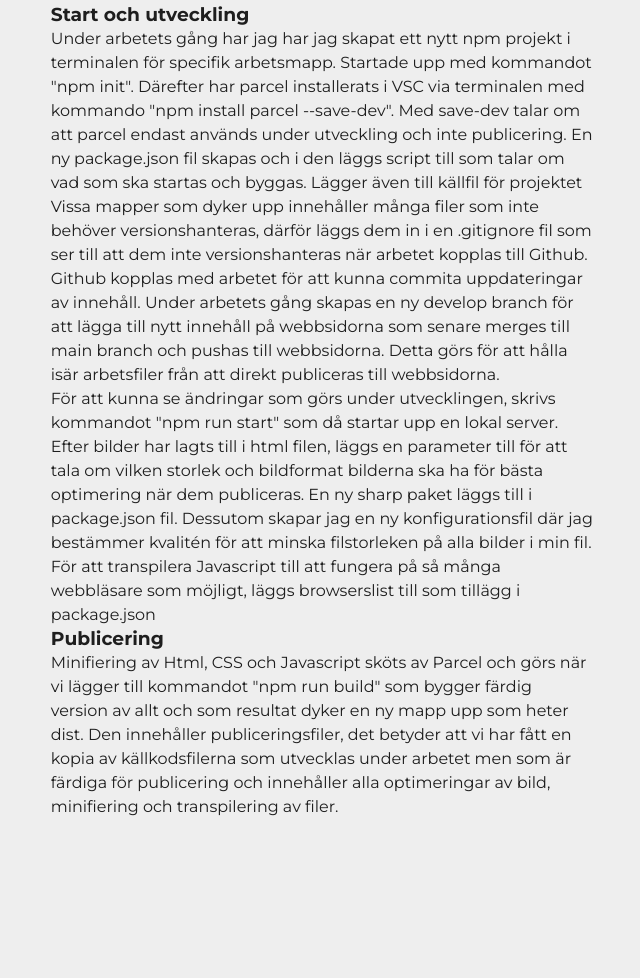
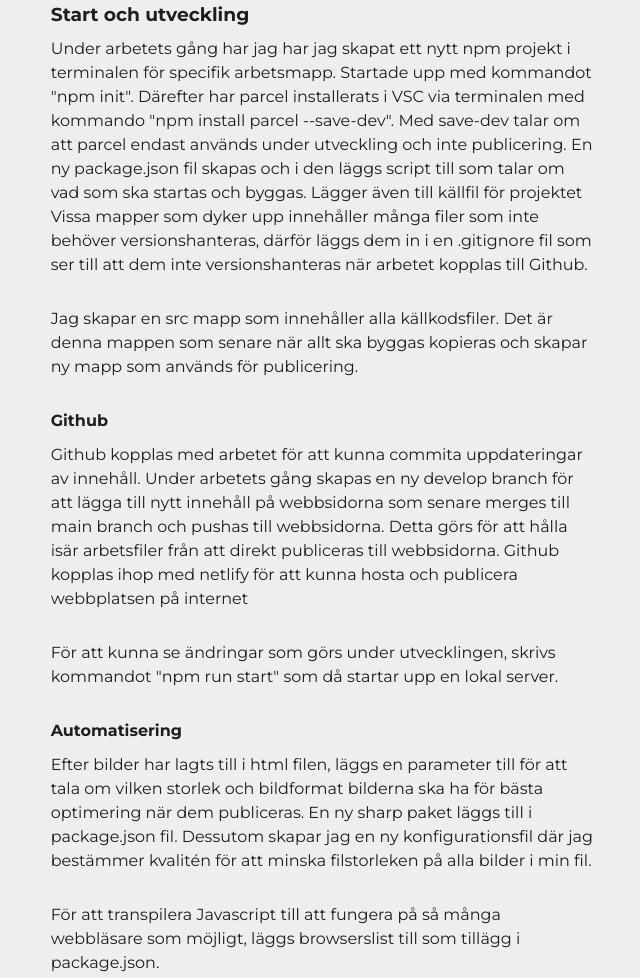
Before and after one commit to Hanin-96/dt211g-moment-1, a website built with Parcel: page src/about.html in a window 1280 px wide. Shown: the part 291-1269 px from the top of the page, without its empty margins (318-958 px from the left). Built offline with nearby package versions, Linux system fonts and the light colour scheme.

Commit message:
ändringar i text del 3 + avstånd mellan textstycken

```diff
--- a/src/about.html
+++ b/src/about.html
@@ -51,20 +51,24 @@
             <h2>Utveckling & publicering</h2>
             <h3>Start och utveckling</h3>
 
-            <p>Under arbetets gång har jag har jag skapat ett nytt npm projekt i terminalen för specifik arbetsmapp. Startade upp med kommandot "npm init". Därefter har parcel installerats i VSC via terminalen med kommando "npm install parcel --save-dev". Med save-dev talar om att parcel endast används under utveckling och inte publicering. En ny package.json fil skapas och i den läggs script till som talar om vad som ska startas och byggas. Lägger även till källfil för projektet Vissa mapper som dyker upp innehåller många filer som inte behöver versionshanteras, därför läggs dem in i en .gitignore fil som ser till att dem inte versionshanteras när arbetet kopplas till Github. </p>
+            <p>Under arbetets gång har jag har jag skapat ett nytt npm projekt i terminalen för specifik arbetsmapp. Startade upp med kommandot "npm init". Därefter har parcel installerats i VSC via terminalen med kommando "npm install parcel --save-dev". Med save-dev talar om att parcel endast används under utveckling och inte publicering. En ny package.json fil skapas och i den läggs script till som talar om vad som ska startas och byggas. Lägger även till källfil för projektet Vissa mapper som dyker upp innehåller många filer som inte behöver versionshanteras, därför läggs dem in i en .gitignore fil som ser till att dem inte versionshanteras när arbetet kopplas till Github.</p>
 
-            <p>Github kopplas med arbetet för att kunna commita uppdateringar av innehåll. Under arbetets gång skapas en ny develop branch för att lägga till nytt innehåll på webbsidorna som senare merges till main branch och pushas till webbsidorna. Detta görs för att hålla isär arbetsfiler från att direkt publiceras till webbsidorna.</p>
+            <p>Jag skapar en src mapp som innehåller alla källkodsfiler. Det är denna mappen som senare när allt ska byggas kopieras och skapar ny mapp som används för publicering.</p>
+
+            <h4>Github</h4>
+            <p>Github kopplas med arbetet för att kunna commita uppdateringar av innehåll. Under arbetets gång skapas en ny develop branch för att lägga till nytt innehåll på webbsidorna som senare merges till main branch och pushas till webbsidorna. Detta görs för att hålla isär arbetsfiler från att direkt publiceras till webbsidorna. Github kopplas ihop med netlify för att kunna hosta och publicera webbplatsen på internet</p>
 
             <p>För att kunna se ändringar som görs under utvecklingen, skrivs kommandot "npm run start" som då startar upp en lokal server.</p>
 
+            <h4>Automatisering</h4>
             <p>Efter bilder har lagts till i html filen, läggs en parameter till för att tala om vilken storlek och bildformat bilderna ska ha för bästa optimering när dem publiceras. En ny sharp paket läggs till i package.json fil. Dessutom skapar jag en ny konfigurationsfil där jag bestämmer kvalitén för att minska filstorleken på alla bilder i min fil.</p>
 
-            <p>För att transpilera Javascript till att fungera på så många webbläsare som möjligt, läggs browserslist till som tillägg i package.json</p>
+            <p>För att transpilera Javascript till att fungera på så många webbläsare som möjligt, läggs browserslist till som tillägg i package.json.</p>
 
             <h3>Publicering</h3>
-            <p>Minifiering av Html, CSS och Javascript sköts av Parcel och görs när vi lägger till kommandot "npm run build" som bygger färdig version av allt och som resultat dyker en ny mapp upp som heter dist. Den innehåller publiceringsfiler, det betyder att vi har fått en kopia av källkodsfilerna som utvecklas under arbetet men som är färdiga för publicering och innehåller alla optimeringar av bild, minifiering och transpilering av filer.</p>
+            <p>Minifiering av Html, CSS och Javascript sköts av Parcel och görs när vi lägger till kommandot "npm run build" som bygger färdig version av allt och som resultat dyker en ny mapp upp som heter dist. Den innehåller publiceringsfiler, det betyder att vi har fått en kopia av källkodsfilerna som utvecklas under arbetet. Skillnaden är att de är färdiga för publicering och innehåller alla optimeringar av bilder, minifiering och transpilering av filer. Vid en commit push, ska allt innehåll läggas till i Github och därefter publiceras i Netlify.</p>
+        </div>
 
-        </div>
     </main>
     <footer>
         <ul>
--- a/src/css/main.css
+++ b/src/css/main.css
@@ -135,6 +135,10 @@ nav li a {
 
 #active {
     border-bottom: 0.3rem solid #1E1E1E;
+}
+
+p {
+    margin: 1rem 0 3rem 0;
 }
 
 /*Meny text och hamburgarmeny*/
```
